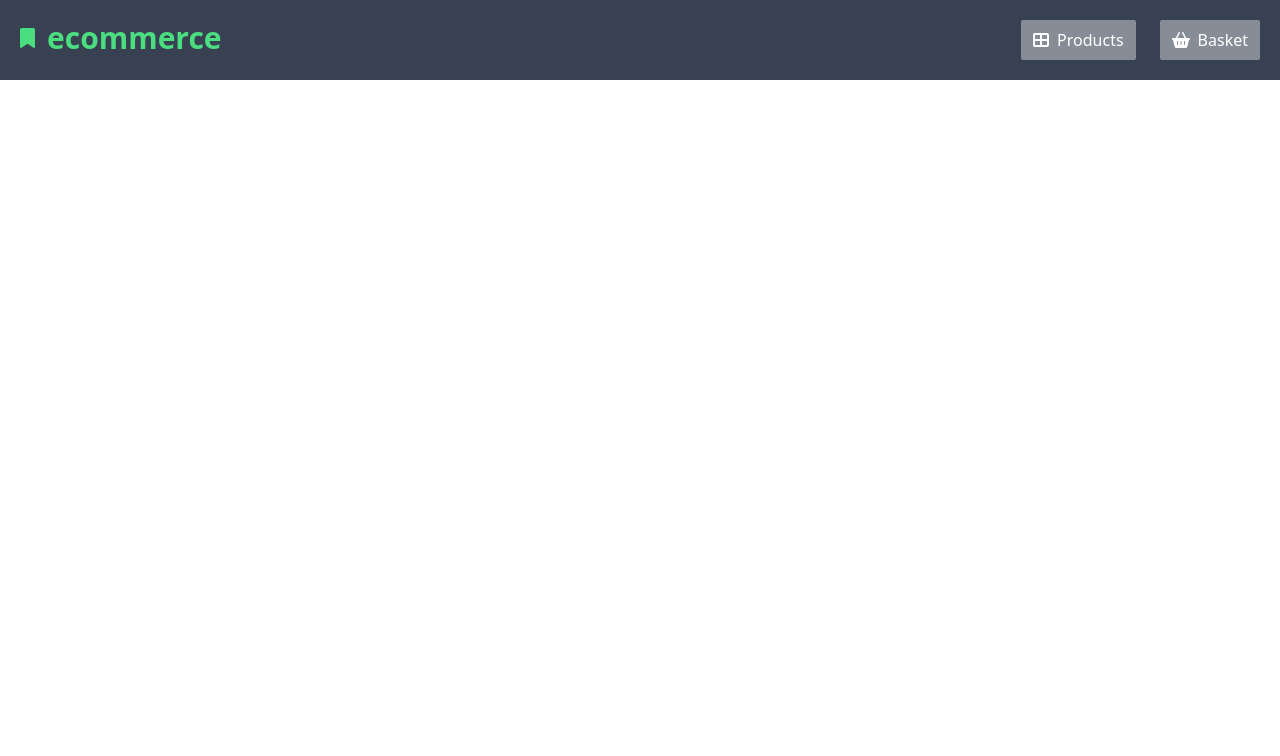
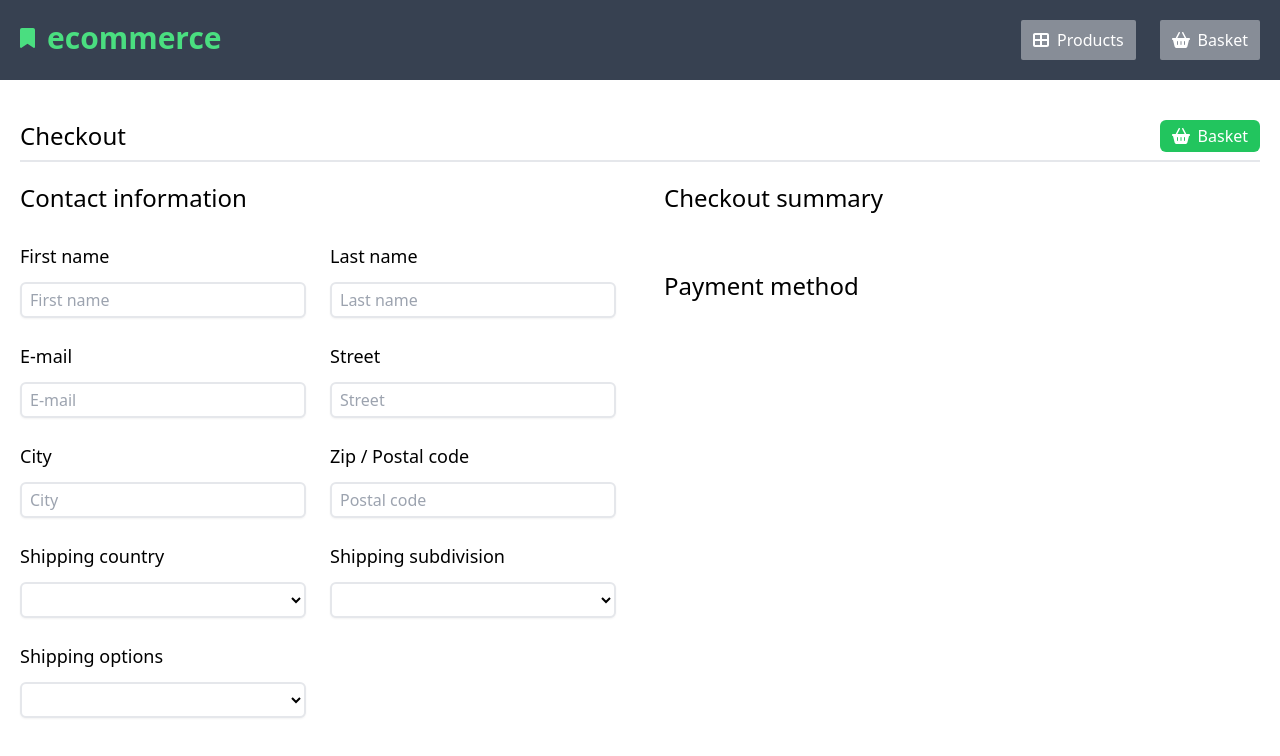
Before and after one commit to filipknias/react-typescript-ecommerce, a React (Create React App) app: page /checkout in a window 1280 px wide. Shown: the top 756 px of the page. Built offline with nearby package versions, Linux system fonts and the light colour scheme; no server answers.

Commit message:
checkout page and address form component created

```diff
--- a/src/App.tsx
+++ b/src/App.tsx
@@ -8,6 +8,7 @@ import Navbar from './components/Navbar';
 import Home from './pages/Home';
 import Product from './pages/Product';
 import Basket from './pages/Basket';
+import Checkout from './pages/Checkout';
 import { useAppDispatch } from './redux/hooks';
 import { fetchCart } from './redux/features/cartSlice';
 
@@ -25,6 +26,7 @@ const App: FC = () => {
           <Route path="/" element={<Home />} />
           <Route path="/product/:productId" element={<Product />} />
           <Route path="/basket" element={<Basket />} />
+          <Route path="/checkout" element={<Checkout />} />
         </Routes>
       </div>
     </BrowserRouter>
--- /dev/null
+++ b/src/components/Checkout/AddressForm.tsx
@@ -0,0 +1,115 @@
+import { FC, Dispatch, useState } from 'react';
+import { ShippingData } from '../../pages/Checkout';
+
+interface Props {
+  shippingData: ShippingData;
+  setShippingData: Dispatch<React.SetStateAction<ShippingData>>;
+}
+
+const AddressForm: FC<Props> = ({ shippingData, setShippingData }) => {
+
+  return (
+    <div className="grid grid-cols-1 lg:grid-cols-2 gap-6">
+      <div className="form-group">
+        <label htmlFor="first-name" className="font-medium text-lg">First name</label>
+        <input
+          type="text"
+          id="first-name"
+          placeholder="First name"
+          required
+          className="text-input"
+          value={shippingData.firstName}
+          onChange={(e) => setShippingData((data) => ({ ...data, firstName: e.target.value }))}
+        />
+      </div>
+      <div className="form-group">
+        <label htmlFor="last-name" className="font-medium text-lg">Last name</label>
+        <input
+          type="text"
+          id="last-name"
+          placeholder="Last name"
+          required
+          className="text-input"
+          value={shippingData.lastName}
+          onChange={(e) => setShippingData((data) => ({ ...data, lastName: e.target.value }))}
+        />
+      </div>
+      <div className="form-group">
+        <label htmlFor="email" className="font-medium text-lg">E-mail</label>
+        <input
+          type="email"
+          id="email"
+          placeholder="E-mail"
+          required
+          className="text-input"
+          value={shippingData.email}
+          onChange={(e) => setShippingData((data) => ({ ...data, email: e.target.value }))}
+        />
+      </div>
+      <div className="form-group">
+        <label htmlFor="street" className="font-medium text-lg">Street</label>
+        <input
+          type="text"
+          id="street"
+          placeholder="Street"
+          required
+          className="text-input"
+          value={shippingData.street}
+          onChange={(e) => setShippingData((data) => ({ ...data, street: e.target.value }))}
+        />
+      </div>
+      <div className="form-group">
+        <label htmlFor="city" className="font-medium text-lg">City</label>
+        <input
+          type="text"
+          id="city"
+          placeholder="City"
+          required
+          className="text-input"
+          value={shippingData.city}
+          onChange={(e) => setShippingData((data) => ({ ...data, city: e.target.value }))}
+        />
+      </div>
+      <div className="form-group">
+        <label htmlFor="postal-code" className="font-medium text-lg">Zip / Postal code</label>
+        <input
+          type="text"
+          id="postal-code"
+          placeholder="Postal code"
+          required
+          className="text-input"
+          value={shippingData.postalCode}
+          onChange={(e) => setShippingData((data) => ({ ...data, postalCode: e.target.value }))}
+        />
+      </div>
+      <div className="form-group">
+        <label htmlFor="shipping-country" className="font-medium text-lg">Shipping country</label>
+        <select
+          id="shipping-country"
+          className="select-input"
+          onChange={(e) => setShippingData((data) => ({ ...data, shippingCountry: e.target.value }))}
+        >
+
+        </select>
+      </div>
+      <div className="form-group">
+        <label htmlFor="shipping-subdivision" className="font-medium text-lg">Shipping subdivision</label>
+        <select
+          id="shipping-subdivision"
+          className="select-input"
+          onChange={(e) => setShippingData((data) => ({ ...data, shippingSubdivision: e.target.value }))}
+        ></select>
+      </div>
+      <div className="form-group">
+        <label htmlFor="shipping-options" className="font-medium text-lg">Shipping options</label>
+        <select
+          id="shipping-options"
+          className="select-input"
+          onChange={(e) => setShippingData((data) => ({ ...data, shippingOptions: e.target.value }))}
+        ></select>
+      </div>
+    </div>
+  )
+}
+
+export default AddressForm;
--- a/src/index.css
+++ b/src/index.css
@@ -70,4 +70,13 @@
   .checkout-link-button {
     @apply bg-green-500 hover:bg-green-600 transition-colors rounded-md text-white text-center font-medium flex items-center gap-2 px-4 py-2 text-sm lg:text-base;
   }
+  .text-input {
+    @apply border-2 border-gray-200 py-1 px-2 rounded-md outline-none focus:border-blue-300 shadow-sm;
+  }
+  .form-group {
+    @apply flex flex-col gap-3;
+  }
+  .select-input {
+    @apply bg-white shadow-sm border-2 border-gray-200 px-2 py-1 rounded-md outline-none cursor-pointer focus:border-blue-300;
+  }
 }
--- /dev/null
+++ b/src/pages/Checkout.tsx
@@ -0,0 +1,61 @@
+import { FC, useState } from 'react';
+import { Link } from 'react-router-dom';
+import { FontAwesomeIcon } from '@fortawesome/react-fontawesome';
+import { faShoppingBasket } from '@fortawesome/free-solid-svg-icons';
+import AddressForm  from '../components/Checkout/AddressForm';
+
+export interface ShippingData {
+  firstName: string;
+  lastName: string;
+  email: string;
+  street: string;
+  city: string;
+  postalCode: string;
+  shippingCountry: string|null;
+  shippingSubdivision: string|null;
+  shippingMethod: string|null;
+}
+
+const Checkout: FC = () => {
+  const [shippingData, setShippingData] = useState<ShippingData>({
+    firstName: '',
+    lastName: '',
+    email: '',
+    street: '',
+    city: '',
+    postalCode: '',
+    shippingCountry: null,
+    shippingSubdivision: null,
+    shippingMethod: null,
+  });
+
+  return (
+    <div className="flex flex-col gap-5">
+      <div className="page-header-container">
+        <h2 className="page-header-text">Checkout</h2>
+        <Link to="/basket" className="page-header-button">
+          <FontAwesomeIcon icon={faShoppingBasket} />
+          Basket
+        </Link>
+      </div>
+      <form className="grid grid-cols-1 lg:grid-cols-2 gap-12">
+        <div className="flex flex-col gap-5">
+          <h1 className="font-medium text-2xl mb-2">Contact information</h1>
+          <AddressForm shippingData={shippingData} setShippingData={setShippingData} />
+        </div>
+        <div className="flex flex-col gap-12">
+          <div>
+            <h1 className="font-medium text-2xl mb-2">Checkout summary</h1>
+            {/* <Summary /> */}
+          </div>
+          <div>
+            <h1 className="font-medium text-2xl mb-2">Payment method</h1>
+            {/* <PaymentForm /> */}
+          </div>
+        </div>
+      </form>
+    </div>
+  )
+}
+
+export default Checkout;
```
